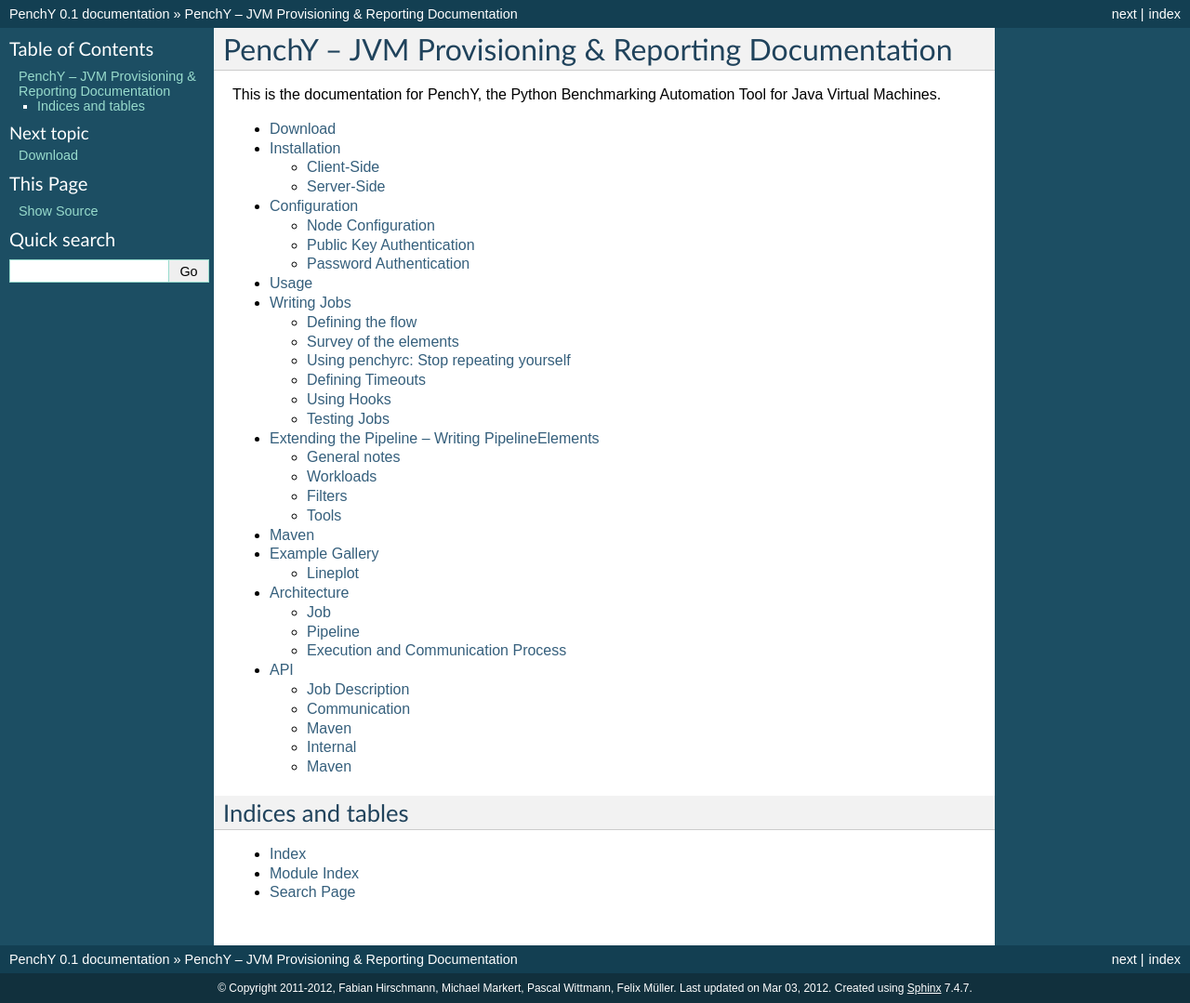
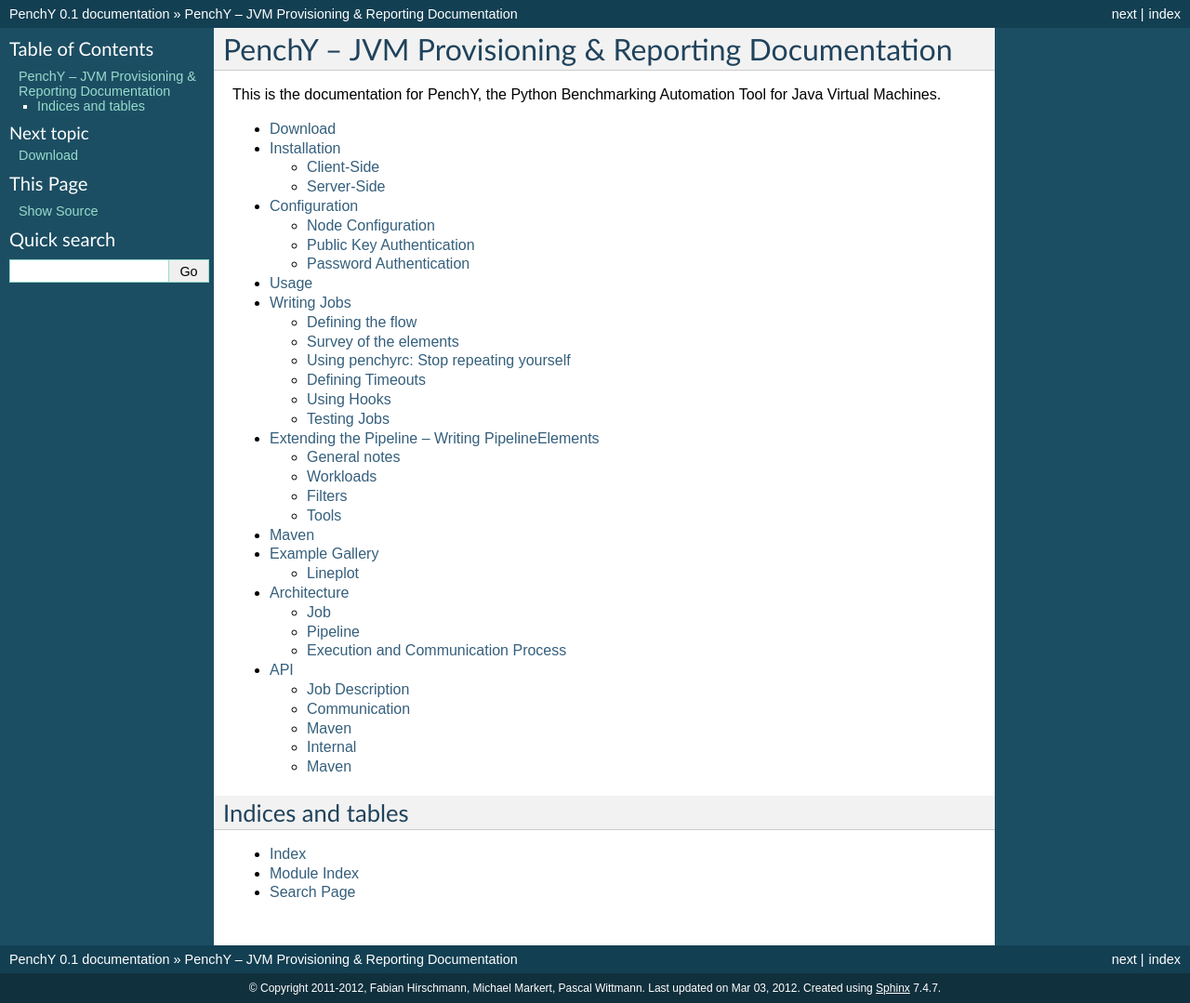
Before and after one commit to fhirschmann/penchy, a Sphinx documentation site: the page built from docs/index.rst, in a window 1280 px wide. Shown: the whole page at 93% size. Built offline with Sphinx 7.4.7, drawn with Linux system fonts in a browser that asks for light colours; formulas are drawn with MathJax 3.

```diff
--- a/docs/conf.py
+++ b/docs/conf.py
@@ -42,7 +42,7 @@
 
 # General information about the project.
 project = u'PenchY'
-copyright = u'2011-2012, Fabian Hirschmann, Michael Markert, Pascal Wittmann, Felix Müller'
+copyright = u'2011-2012, Fabian Hirschmann, Michael Markert, Pascal Wittmann'
 
 # The version info for the project you're documenting, acts as replacement for
 # |version| and |release|, also used in various other places throughout the
@@ -185,7 +185,7 @@
 # (source start file, target name, title, author, documentclass [howto/manual]).
 latex_documents = [
   ('index', 'penchy.tex', u'PenchY -- JVM Provisioning \\& Reporting Documentation',
-   u'Fabian Hirschmann, Michael Markert, Pascal Wittmann, Felix Müller', 'manual'),
+   u'Fabian Hirschmann, Michael Markert, Pascal Wittmann', 'manual'),
 ]
 
 # The name of an image file (relative to this directory) to place at the top of
@@ -215,7 +215,7 @@
 # (source start file, name, description, authors, manual section).
 man_pages = [
     ('index', 'penchy', u'PenchY -- JVM Provisioning & Reporting Documentation',
-     [u'Fabian Hirschmann, Michael Markert, Pascal Wittmann, Felix Müller'], 1)
+     [u'Fabian Hirschmann, Michael Markert, Pascal Wittmann'], 1)
 ]
 
 # If true, show URL addresses after external links.
@@ -229,7 +229,7 @@
 #  dir menu entry, description, category)
 texinfo_documents = [
   ('index', 'PenchY', u'PenchY -- JVM Provisioning & Reporting Documentation',
-   u'Fabian Hirschmann, Michael Markert, Pascal Wittmann, Felix Müller',
+   u'Fabian Hirschmann, Michael Markert, Pascal Wittmann',
    'PenchY', 'JVM Provisioning & Reporting',
    'Miscellaneous'),
 ]
```
Also changed, not shown: docs/jobs/lineplot.png (added), 1 other file.
